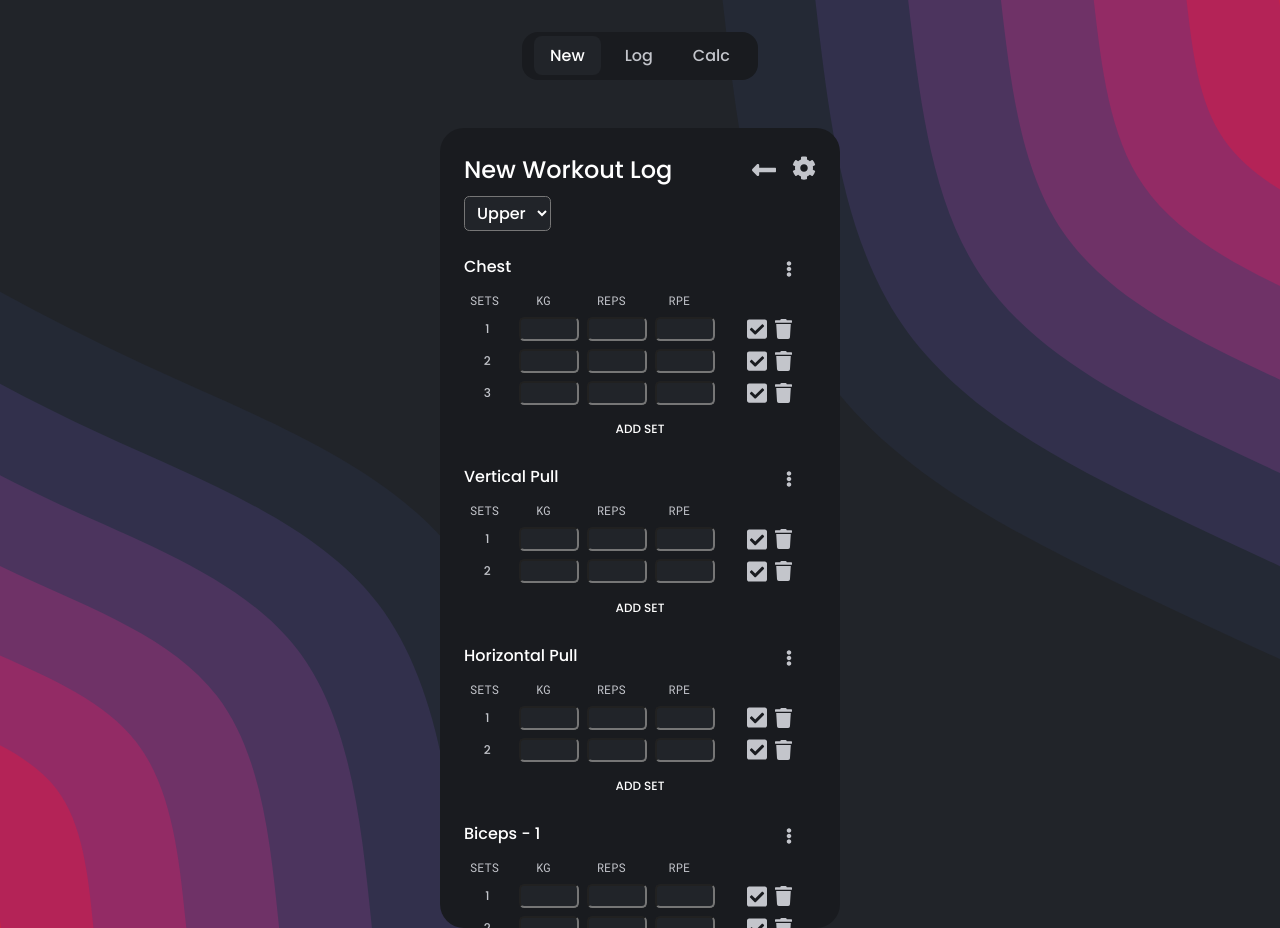
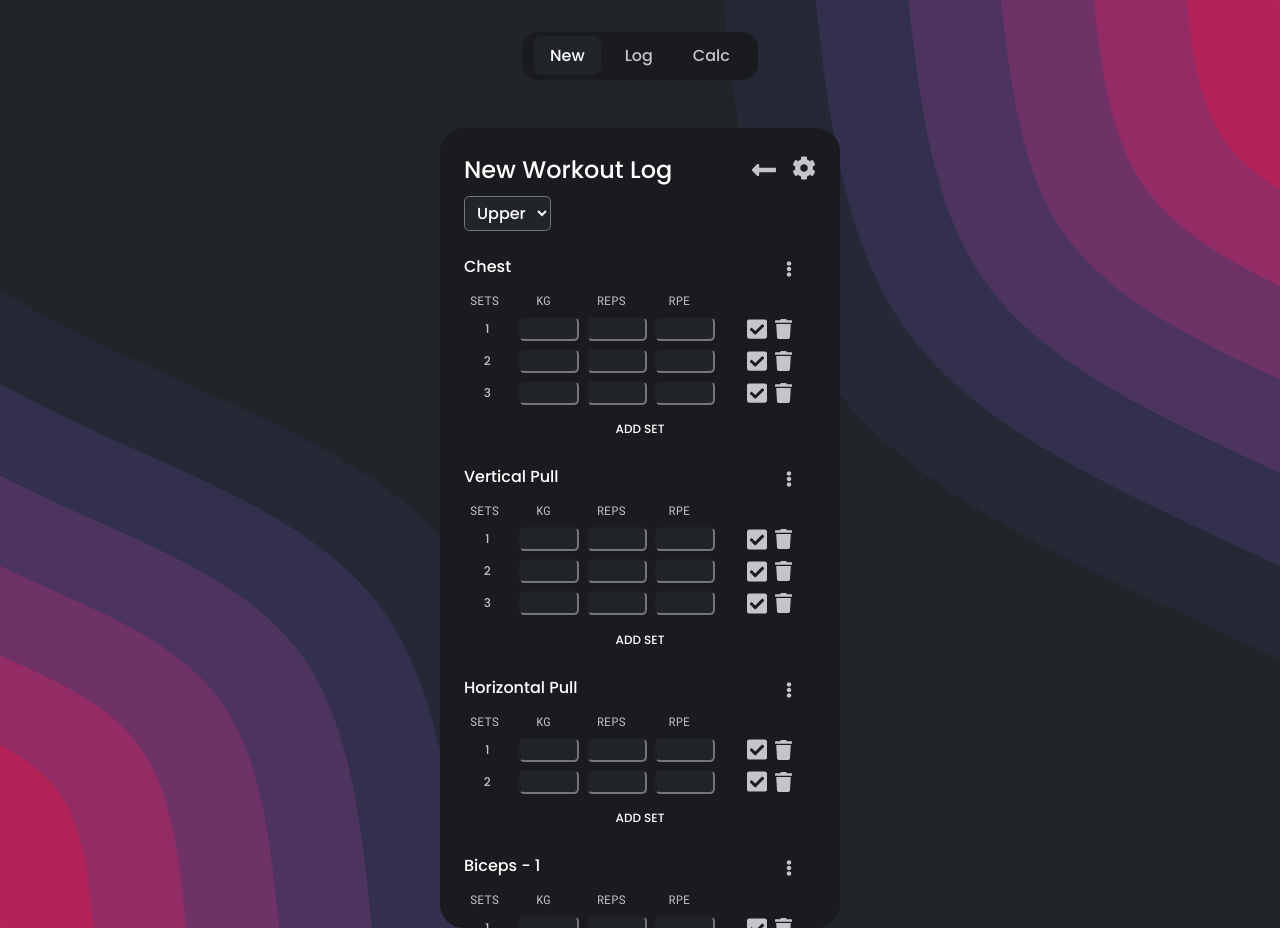
Before and after one commit to 0xfuje/workout, a React (Create React App) app: page /new in a window 1280 px wide. Built offline with nearby package versions, Linux system fonts and the light colour scheme.

Commit message:
You can save and delete sets now. Set input placeholders are rendering based on passed in values.

```diff
--- a/src/App.js
+++ b/src/App.js
@@ -17,12 +17,12 @@ function App() {
                 exercises:
                 [
                     { name: 'Chest', sets: 3 },
-                    { name: 'Vertical Pull', sets: 2},
+                    { name: 'Vertical Pull', sets: 3},
                     { name: 'Horizontal Pull', sets: 2},
-                    { name: 'Biceps - 1', sets: 2},
-                    { name: 'Biceps - 2', sets: 2},
-                    { name: 'Triceps - 1', sets: 2},
-                    { name: 'Triceps - 2', sets: 2},
+                    { name: 'Biceps - 1', sets: 3 },
+                    { name: 'Biceps - 2', sets: 3 },
+                    { name: 'Triceps - 1', sets: 2 },
+                    { name: 'Triceps - 2', sets: 2 },
                     { name: 'Side delt', sets: 3 },
                     { name: 'Rear delt', sets: 3 }
                 ]
@@ -34,11 +34,12 @@ function App() {
                 exercises:
                 [
                     { name: 'Quads - 1', sets: 3},
-                    { name: 'Quads - 2', sets: 2},
+                    { name: 'Quads - 2', sets: 3},
                     { name: 'Hammstrings - 1', sets: 3},
-                    { name: 'Hammstrings - 2', sets: 2},
+                    { name: 'Hammstrings - 2', sets: 3},
                     { name: 'Calves - 1', sets: 3},
-                    { name: 'Calves - 2', sets: 3}
+                    { name: 'Calves - 2', sets: 3},
+                    { name: 'Calves - 3', sets: 2}
                 ]
             }
         ]
--- a/src/Exercise.js
+++ b/src/Exercise.js
@@ -10,17 +10,38 @@ function Exercise(props) {
     const oldSets = props.sets;
     const newSets = () => oldSets.map((set, i) => ( {...set, id: nanoid()} ));
     const [sets, setSets] = useState(newSets);
-    const [setsAdded, setSetsAdded] = useState(0);
+    const [plusSets, setPlusSets] = useState(0);
+
+    useEffect(() => setSets(newSets()), [plusSets]);
+
     const addSet = () => {
         oldSets.push({weight: 0, reps: 0, rpe: 0});
-        setSetsAdded(setsAdded + 1);
+        setPlusSets(plusSets + 1);
     }
-    useEffect(() => setSets(newSets()), [setsAdded]);
 
+    const checkSet = (pos, setData) => {
+        const [weight, reps, rpe] = setData;
+        oldSets[pos] = {weight, reps, rpe};
+        setPlusSets(plusSets + 1);
+    }
+
+    const deleteSet = (pos) => {
+        oldSets.splice(pos, 1);
+        setPlusSets(plusSets - 1);
+    }
 
     const displaySets = sets.map((s, i) => {
         return (
-            <Set num={i} key={s.id} id={s.id} />
+            <Set
+                weight={s.weight}
+                reps={s.reps}
+                rpe={s.rpe}
+                pos={i}
+                key={s.id}
+                id={s.id}
+                checkSet={checkSet}
+                deleteSet={deleteSet}
+            />
         )
     })
 
--- a/src/Set.js
+++ b/src/Set.js
@@ -12,20 +12,23 @@ function Set(props) {
     const handleRepsChange = (e) => setReps(e.target.value);
     const handleRpeChange = (e) => setRpe(e.target.value);
 
-    const handleDoneSet = () => {
-        console.log(weight, reps, rpe);
+    const handleCheckSet = () => {
+        const setData = [weight, reps, rpe];
+        props.checkSet(props.pos, setData);
     }
     const handleDeleteSet = () => {
+        props.deleteSet(props.pos);
+    }
 
-    }
+
     return (
-        <div className={`Set Set-${props.num}`}>
-            <p className='Set-number'>{props.num+1}</p>
-            <input name='weight' onChange={handleWeightChange} className='Set-input input' type="number" min="0" max="999"/>
-            <input name='reps' onChange={handleRepsChange} className='Set-input input' type="number" min="0" max="50"/>
-            <input name='rpe' onChange={handleRpeChange} className='Set-input input' type="number" min="0" max="10"/>
+        <div className={`Set Set-${props.pos}`}>
+            <p className='Set-number'>{props.pos+1}</p>
+            <input placeholder={(props.weight === 0) ? '' : props.weight} name='weight' onChange={handleWeightChange} className='Set-input input' type="number" min="0" max="999"/>
+            <input placeholder={(props.reps === 0) ? '' : props.reps} name='reps' onChange={handleRepsChange} className='Set-input input' type="number" min="0" max="50"/>
+            <input placeholder={(props.rpe === 0) ? '' : props.rpe} name='rpe' onChange={handleRpeChange} className='Set-input input' type="number" min="0" max="10"/>
             <div className="Set-icons">
-                <a onClick={handleDoneSet} className="Set-check">
+                <a onClick={handleCheckSet} className="Set-check">
                     <img src={checkSolidIcon} alt="checkmark" />
                 </a>
                 <a onClick={handleDeleteSet} className="Set-delete">
```
